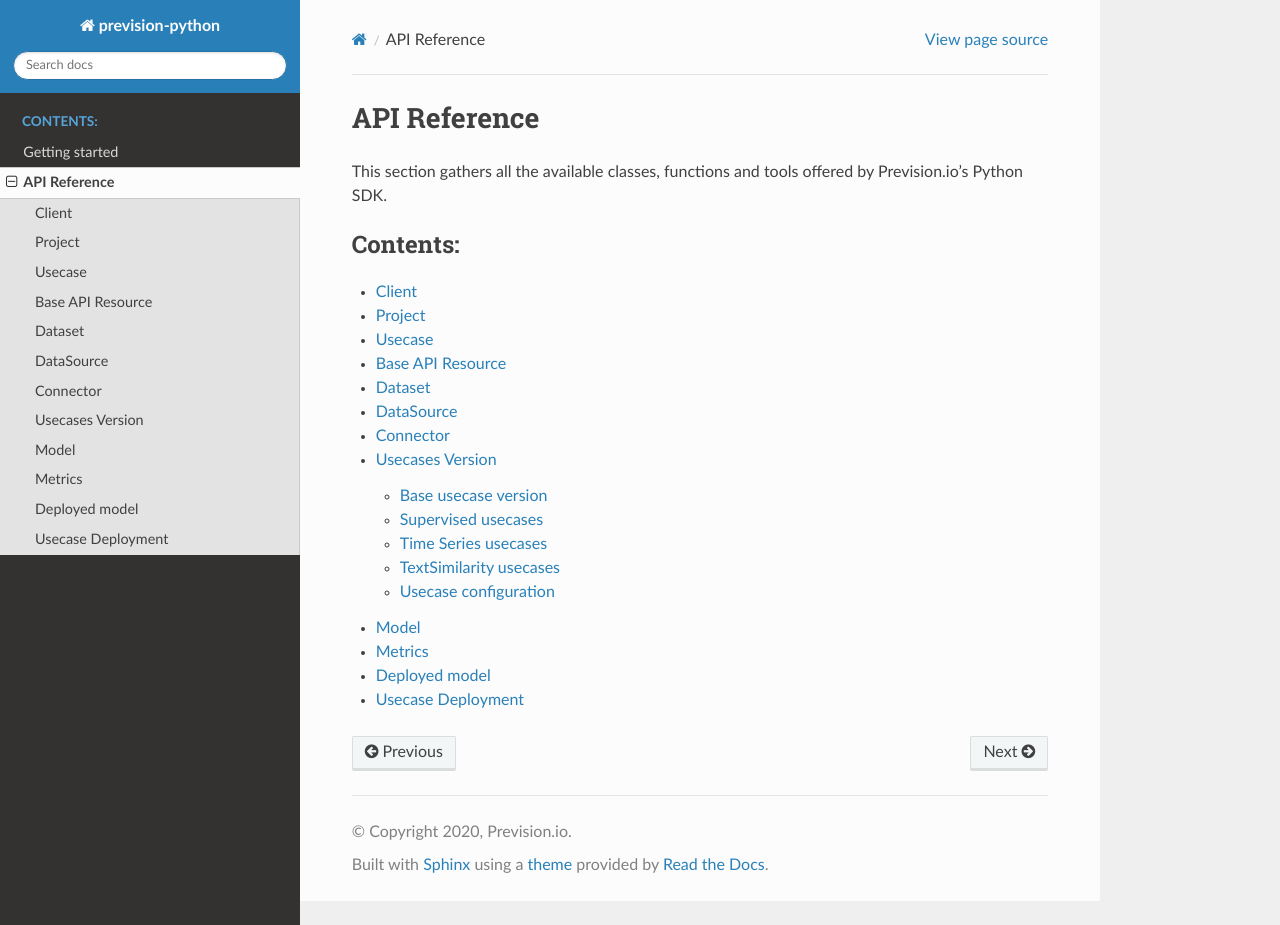
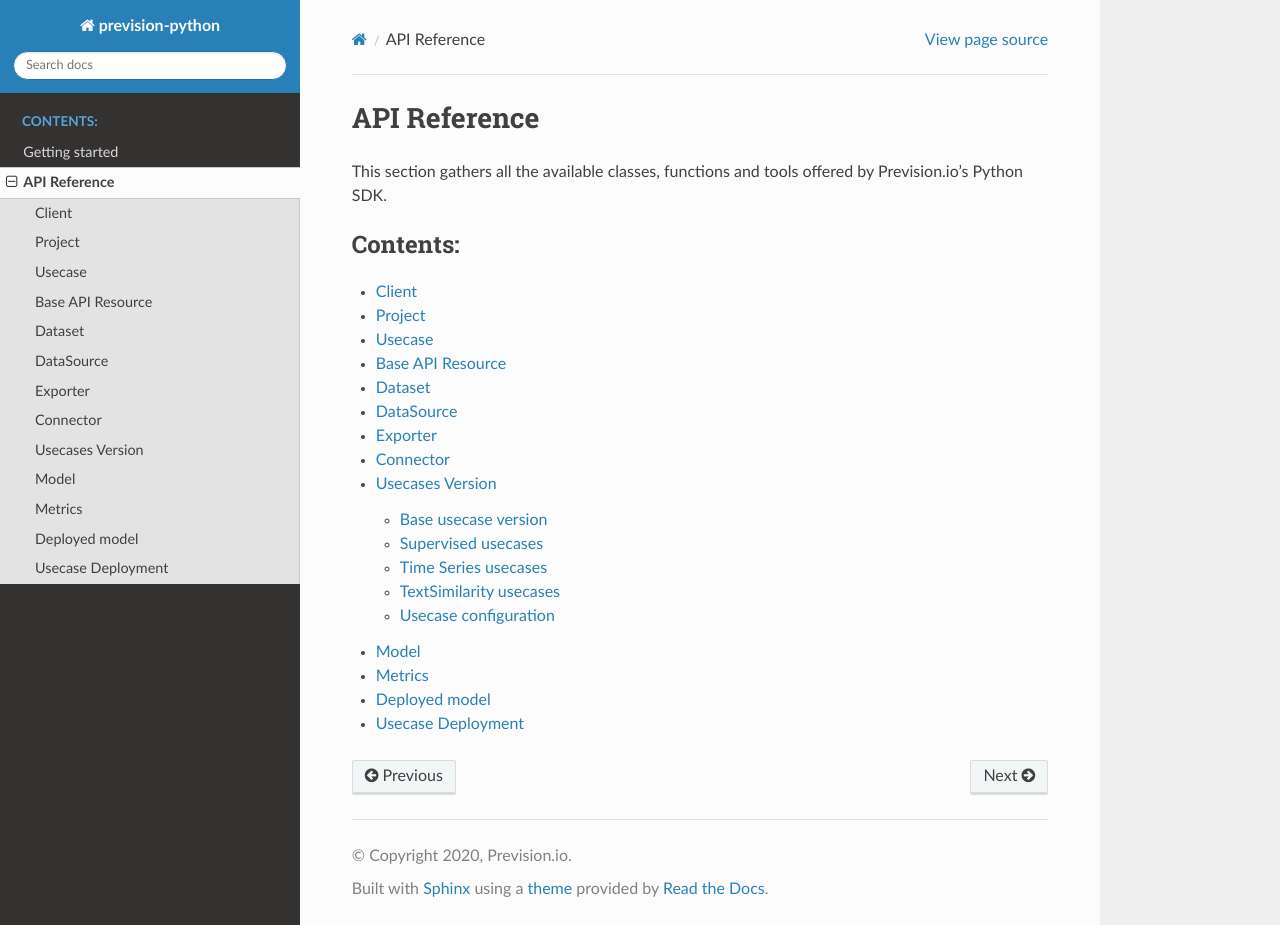
Before and after one commit to previsionio/prevision-python, a Sphinx documentation site: the page built from docs/source/api.rst, in a window 1280 px wide and 925 px high. Built offline with Sphinx 7.4.7 and the Read the Docs theme 2.0.0, drawn with Linux system fonts in a browser that asks for light colours; formulas are drawn with MathJax 3.

Commit message:
feat: add exporter doc

```diff
--- a/docs/source/api.rst
+++ b/docs/source/api.rst
@@ -15,6 +15,7 @@ This section gathers all the available classes, functions and tools offered by P
    api/base_resource.rst
    api/dataset.rst
    api/datasource.rst
+   api/exporter.rst
    api/connector.rst
    api/usecases_version.rst
    api/model.rst
--- /dev/null
+++ b/docs/source/api/exporter.rst
@@ -0,0 +1,6 @@
+Exporter
+========
+
+.. automodule:: previsionio.exporter
+    :members:
+    :show-inheritance:
```
